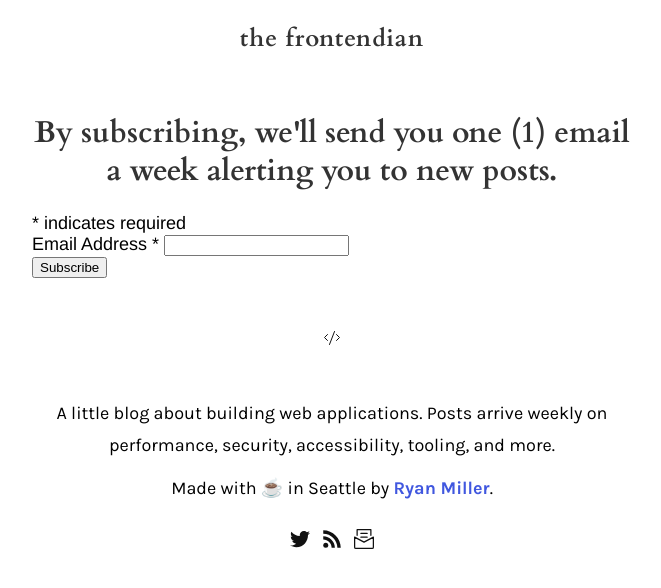
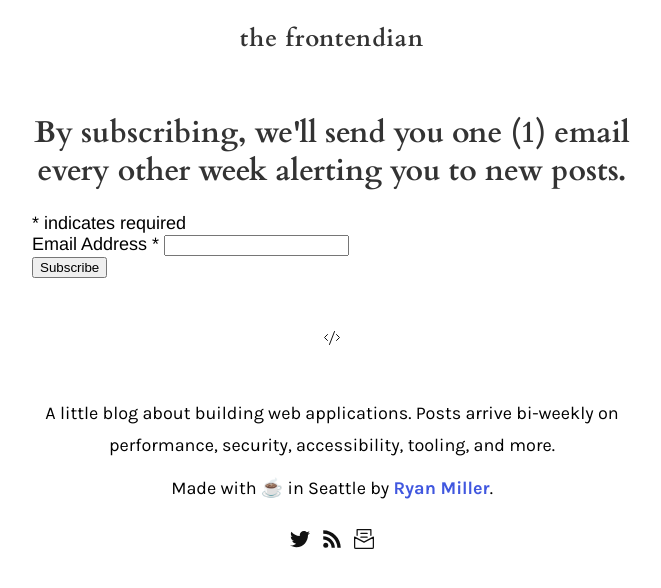
Before and after one commit to ryanmillerdev/frontendian, a Jekyll site: the page built from mailing-list.html, in a window 1280 px wide. Shown: the top 588 px of the page, without its empty margins (308-969 px from the left). Built offline with Jekyll 4.4.1, drawn with Linux system fonts in a browser that asks for light colours; comment, search, counter and statistics services are not loaded.

Commit message:
Giving myself a bit more time to write these posts.

```diff
--- a/_layouts/base.html
+++ b/_layouts/base.html
@@ -345,7 +345,7 @@
     </div>
     <div class="footer-body">
       <div class="footer-description">
-        <p>A little blog about building web applications. Posts arrive weekly on performance, security, accessibility, tooling, and more.</p>
+        <p>A little blog about building web applications. Posts arrive bi-weekly on performance, security, accessibility, tooling, and more.</p>
         <p>Made with ☕ in Seattle by <a href="https://twitter.com/andryanmiller" target="_blank">Ryan Miller</a>.</p>
       </div>
     </div>
--- a/mailing-list.html
+++ b/mailing-list.html
@@ -11,7 +11,7 @@ layout: base
 <div id="mc_embed_signup">
 <form action="https://frontendian.us18.list-manage.com/subscribe/post?u=944a22fa33a7ff861810c3a3e&amp;id=bb8b6be60b" method="post" id="mc-embedded-subscribe-form" name="mc-embedded-subscribe-form" class="validate" target="_blank" novalidate>
     <div id="mc_embed_signup_scroll">
-	<h2 style="text-align:center">By subscribing, we'll send you one (1) email a week alerting you to new posts.</h2>
+	<h2 style="text-align:center">By subscribing, we'll send you one (1) email every other week alerting you to new posts.</h2>
 <div class="indicates-required"><span class="asterisk">*</span> indicates required</div>
 <div class="mc-field-group">
 	<label for="mce-EMAIL">Email Address  <span class="asterisk">*</span>
```
